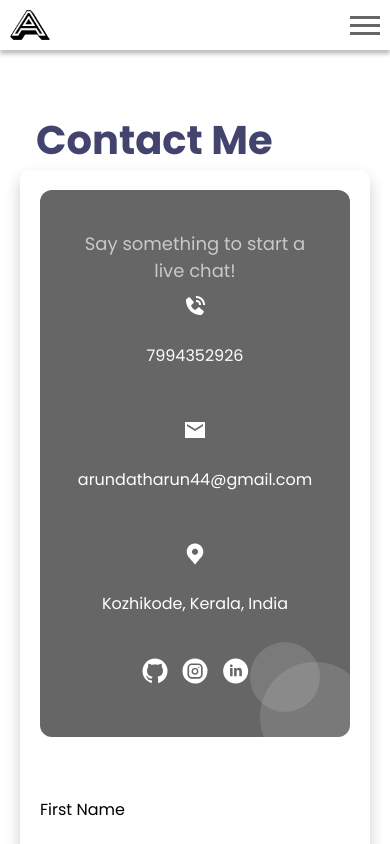
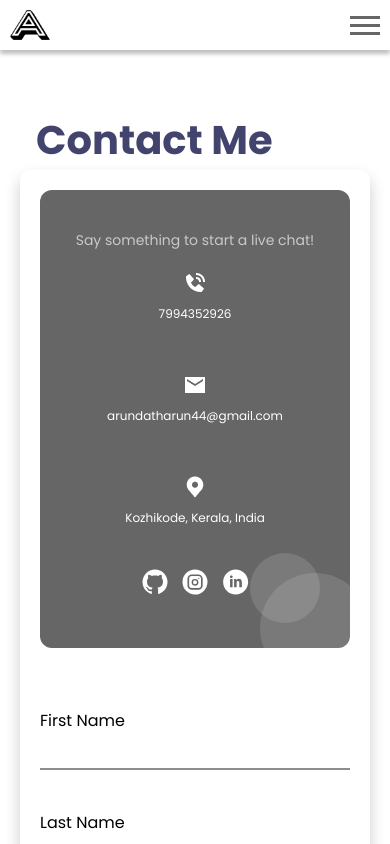
Before and after one commit to Arundath2001/my-portfolio, a React (Create React App) app: page /contact in a window 390 px wide. Shown: the top 844 px of the page. Built offline with nearby package versions, Linux system fonts and the light colour scheme.

Commit message:
latest commit

```diff
--- a/src/App.css
+++ b/src/App.css
@@ -596,12 +596,12 @@ h5{
 
 .smallcard .smallcard_text{
   gap: 25px;
+}
 
-  p{
-    color: #FFFFFF;
-    font-size: 16px;
-    font-weight: 400;
-  }
+.smallcard_text p{
+  color: #FFFFFF;
+  font-size: 16px;
+  font-weight: 400;
 }
 
 .smallcard_down{
@@ -899,6 +899,7 @@ form{
 
   .smallcard .smallcard_mainpara{
     text-align: center;
+    font-size: 14px;
   }
 
 }
@@ -1076,8 +1077,23 @@ form{
     margin-bottom: 10px;
   }
 
-  .smallcard_text{
+  .smallcard .smallcard_text{
     flex-direction: column;
+    gap: 10px;
+  }
+
+  .smallcard .smallcard_mainpara{
+    text-align: center;
+    font-size: 14px;
+    margin-bottom: 20px;
+  }
+
+  .smallcard_text a{
+    font-size: 12px;
+  }
+
+  .smallcard_text p{
+    font-size: 12px;
   }
 
 }
```
